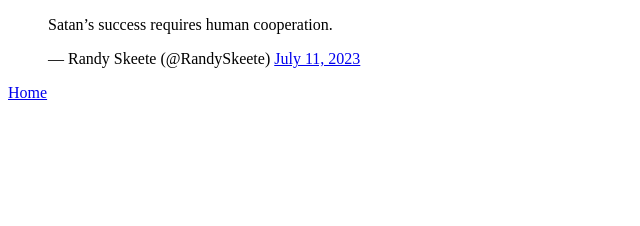
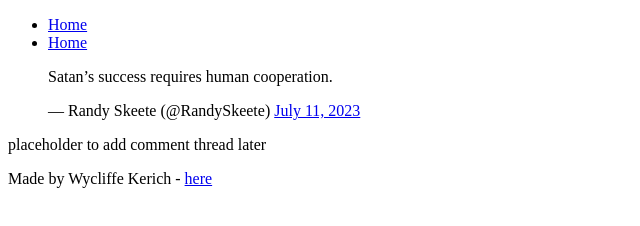
Before and after one commit to WycliffeKerich/alx_html_css, a plain HTML site: page html_basic/tweets.html in a window 1280 px wide. Shown: the whole page, without its empty margins (0-640 px from the left). Drawn offline with Linux system fonts and the light colour scheme.

Commit message:
Updated the structure of the index and tweets webpages

```diff
--- a/html_basic/tweets.html
+++ b/html_basic/tweets.html
@@ -2,9 +2,17 @@
 <html lang="en-US">
   <head>
     <meta charset="utf-8" />
-    <title>My test page</title>
+    <title>Tweets</title>
   </head>
   <body>
+    <header>
+      <ul>
+        <li><a href="index.html">Home</a></li>
+        <li><a href="tweets.html">Home</a></li>
+      </ul>
+    </header>
+    <main>
+      <article>
         <blockquote class="twitter-tweet">
           <p lang="en" dir="ltr">Satan’s success requires human cooperation.</p>
           &mdash; Randy Skeete (@RandySkeete)
@@ -13,11 +21,18 @@
             >July 11, 2023</a
           >
         </blockquote>
+      </article>
+      <aside>
+        <p>placeholder to add comment thread later</p>
+      </aside>
+    </main>
+    <footer>
+      <p>Made by Wycliffe Kerich - <a href="#" target="_blank">here</a></p>
+    </footer>
     <script
       async
       src="https://platform.twitter.com/widgets.js"
       charset="utf-8"
     ></script>
-    <a href="index.html">Home</a>
   </body>
 </html>
```
Also changed, not shown: html_basic/index.html (+16 -0 lines). Lines whose indentation alone changed are shown as unchanged.
